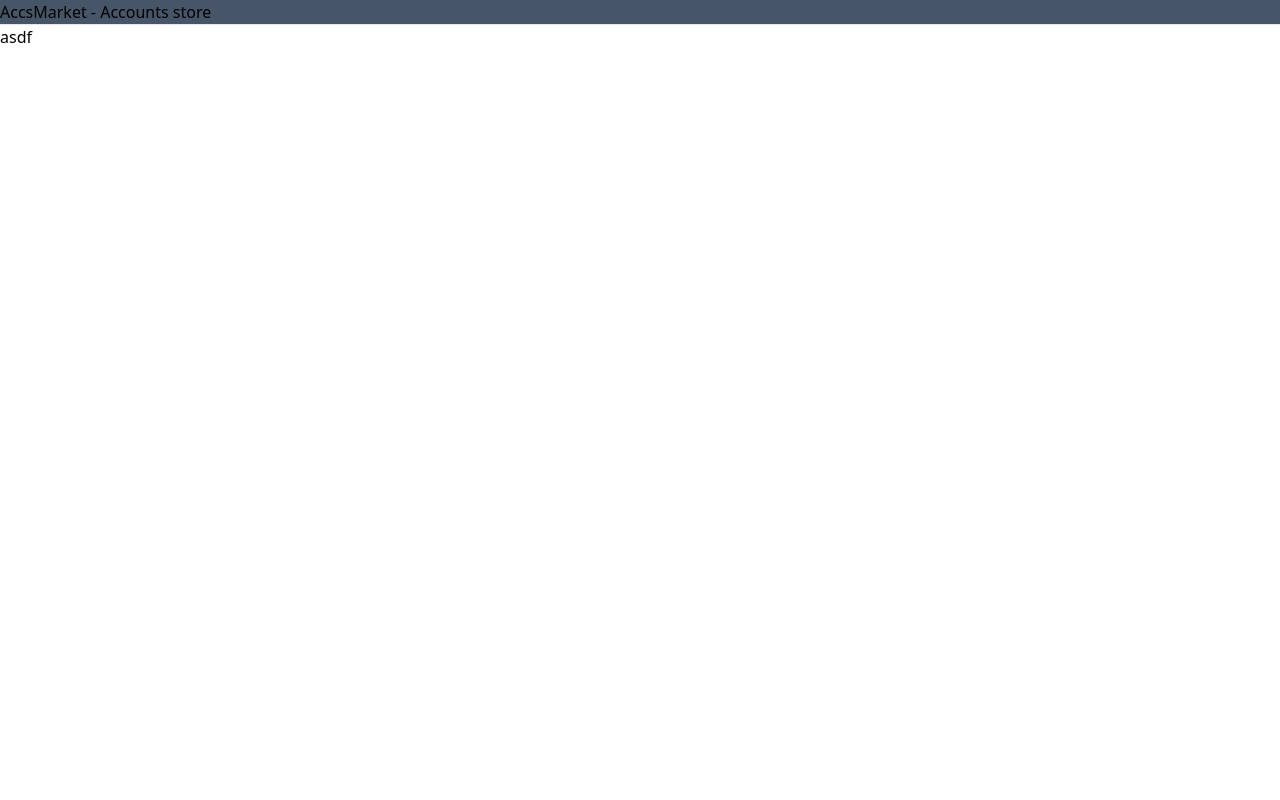
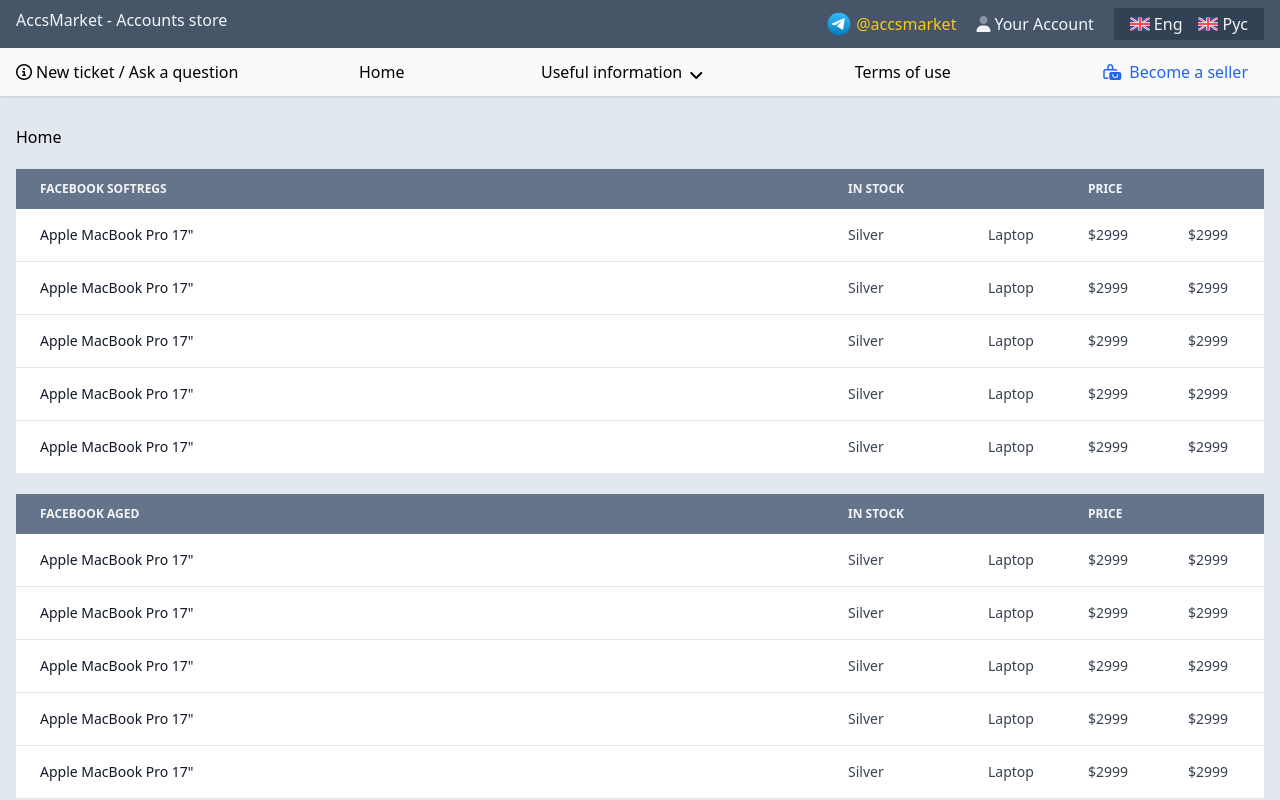
Before and after one commit to Skytimesoft/SocialMarketplaceFrontend, a Vue app: page / in a window 1280 px wide. Shown: the top 800 px of the page. Built offline with nearby package versions, Linux system fonts and the light colour scheme.

Commit message:
Layout preparing

```diff
--- a/index.html
+++ b/index.html
@@ -5,8 +5,9 @@
     <link rel="icon" href="/favicon.ico">
     <meta name="viewport" content="width=device-width, initial-scale=1.0">
     <title>Social Marketplace Frontend</title>
+    <link rel="stylesheet" href="/public/font-awesome/css/all.css">
   </head>
-  <body class="h-full">
+  <body class="h-full bg-slate-200">
     <div id="app"></div>
     <script type="module" src="/src/main.js"></script>
   </body>
--- /dev/null
+++ b/src/components/nav/TopBottomNav.vue
@@ -0,0 +1,21 @@
+<template>
+    <div class="flex justify-between px-4 py-2">
+        <div class="flex items-center gap-1">
+            <i class="fa-regular fa-circle-info"></i> New ticket / Ask a question
+        </div>
+        <button class="flex items-center gap-1">
+            Home
+        </button>
+        <div class="flex items-end gap-2 py-1 px-4">
+            Useful information
+            <i class="fa-solid fa-angle-down"></i>
+        </div>
+        <div class="flex items-center gap-4 py-1 px-4">
+            Terms of use
+        </div>
+        <div class="flex items-center gap-2 py-1 px-4 text-blue-600">
+            <i class="fa-regular fa-bags-shopping"></i>
+            Become a seller
+        </div>
+    </div>
+</template>
--- a/src/components/nav/TopNav.vue
+++ b/src/components/nav/TopNav.vue
@@ -1,11 +1,19 @@
 <template>
-    <div class="sticky top-0 border-b w-full bg-slate-600">
-        <div class="container mx-auto">
-            <TopSmallNav />
+    <div class="sticky top-0 border-b w-full z-[990]">
+        <div class="bg-slate-600 text-slate-100">
+            <div class="container mx-auto">
+                <TopSmallNav />
+            </div>
+        </div>
+        <div class="bg-slate-50 shadow">
+            <div class="container mx-auto">
+                <TopBottomNav />
+            </div>
         </div>
     </div>
 </template>
 
 <script setup>
+import TopBottomNav from './TopBottomNav.vue';
 import TopSmallNav from './TopSmallNav.vue';
 </script>
--- a/src/components/nav/TopSmallNav.vue
+++ b/src/components/nav/TopSmallNav.vue
@@ -1,5 +1,27 @@
 <template>
-    <div class="flex justify-between">
-        AccsMarket - Accounts store
+    <div class="flex justify-between px-4 py-2">
+        <div>
+            AccsMarket - Accounts store
+        </div>
+        <div class="flex items-center gap-5">
+            <a href="#" class="flex items-center gap-1">
+                <svg width="26" height="26" viewBox="0 0 32 32" fill="none" xmlns="http://www.w3.org/2000/svg"><circle cx="16" cy="16" r="14" fill="url(#a)"/><path d="M22.987 10.209c.124-.806-.642-1.441-1.358-1.127L7.365 15.345c-.514.225-.476 1.003.056 1.173l2.942.937c.562.179 1.17.086 1.66-.253l6.632-4.582c.2-.138.418.147.247.323l-4.774 4.922c-.463.477-.371 1.286.186 1.636l5.345 3.351c.6.376 1.37-.001 1.483-.726l1.845-11.917Z" fill="#fff"/><defs><linearGradient id="a" x1="16" y1="2" x2="16" y2="30" gradientUnits="userSpaceOnUse"><stop stop-color="#37BBFE"/><stop offset="1" stop-color="#007DBB"/></linearGradient></defs></svg>
+                <span class="text-yellow-400">@accsmarket</span>
+            </a>
+            <button class="flex items-center gap-1">
+                <i class="fa-duotone fa-user"></i>
+                Your Account
+            </button>
+            <div class="flex items-center gap-4 bg-slate-700 py-1 px-4">
+                <div class="flex items-center gap-1">
+                    <svg xmlns="http://www.w3.org/2000/svg" viewBox="0 0 20 20" style="enable-background:new 0 0 512 512" xml:space="preserve" width="20" height="20"><path style="fill:#41479b" d="M18.502 3.448H1.498A1.498 1.498 0 0 0 0 4.946v10.108c0 0.827 0.671 1.498 1.498 1.498h17.005A1.498 1.498 0 0 0 20 15.054V4.946a1.498 1.498 0 0 0 -1.498 -1.498z"/><path style="fill:#f5f5f5" d="M19.979 4.698a1.498 1.498 0 0 0 -1.477 -1.25h-0.39l-6.388 4.185V3.448h-3.448v4.185L1.888 3.448h-0.39c-0.743 0 -1.359 0.541 -1.477 1.25l5.46 3.578H0v3.448h5.481l-5.46 3.577a1.498 1.498 0 0 0 1.477 1.25h0.39l6.388 -4.185v4.185h3.448v-4.185l6.388 4.185h0.39c0.743 0 1.359 -0.541 1.477 -1.25l-5.46 -3.578H20v-3.448h-5.481l5.46 -3.577z"/><path style="fill:#ff4b55" d="M11.035 3.448h-2.069v5.517H0v2.069h8.965v5.517h2.069v-5.517H20v-2.069H11.035z"/><path style="fill:#ff4b55" d="m0.968 16.455 7.288 -4.731H6.99L0.36 16.028a1.5 1.5 0 0 0 0.608 0.428zm12.562 -4.731h-1.267l7.059 4.582a1.505 1.505 0 0 0 0.48 -0.511l-6.272 -4.072zM0.158 4.276l6.162 3.999h1.267L0.605 3.744a1.504 1.504 0 0 0 -0.446 0.532zm12.833 3.999 6.642 -4.312a1.5 1.5 0 0 0 -0.613 -0.424l-7.297 4.736h1.267z"/></svg>
+                    Eng
+                </div>
+                <div class="flex items-center gap-1">
+                    <svg xmlns="http://www.w3.org/2000/svg" viewBox="0 0 20 20" style="enable-background:new 0 0 512 512" xml:space="preserve" width="20" height="20"><path style="fill:#41479b" d="M18.502 3.448H1.498A1.498 1.498 0 0 0 0 4.946v10.108c0 0.827 0.671 1.498 1.498 1.498h17.005A1.498 1.498 0 0 0 20 15.054V4.946a1.498 1.498 0 0 0 -1.498 -1.498z"/><path style="fill:#f5f5f5" d="M19.979 4.698a1.498 1.498 0 0 0 -1.477 -1.25h-0.39l-6.388 4.185V3.448h-3.448v4.185L1.888 3.448h-0.39c-0.743 0 -1.359 0.541 -1.477 1.25l5.46 3.578H0v3.448h5.481l-5.46 3.577a1.498 1.498 0 0 0 1.477 1.25h0.39l6.388 -4.185v4.185h3.448v-4.185l6.388 4.185h0.39c0.743 0 1.359 -0.541 1.477 -1.25l-5.46 -3.578H20v-3.448h-5.481l5.46 -3.577z"/><path style="fill:#ff4b55" d="M11.035 3.448h-2.069v5.517H0v2.069h8.965v5.517h2.069v-5.517H20v-2.069H11.035z"/><path style="fill:#ff4b55" d="m0.968 16.455 7.288 -4.731H6.99L0.36 16.028a1.5 1.5 0 0 0 0.608 0.428zm12.562 -4.731h-1.267l7.059 4.582a1.505 1.505 0 0 0 0.48 -0.511l-6.272 -4.072zM0.158 4.276l6.162 3.999h1.267L0.605 3.744a1.504 1.504 0 0 0 -0.446 0.532zm12.833 3.999 6.642 -4.312a1.5 1.5 0 0 0 -0.613 -0.424l-7.297 4.736h1.267z"/></svg>
+                    Pyc
+                </div>
+            </div>
+        </div>
     </div>
 </template>
--- a/src/main.js
+++ b/src/main.js
@@ -3,6 +3,7 @@
 import { createApp } from 'vue'
 import App from './App.vue'
 import router from './router'
+// import './assets/font-awesome/css/all.css'
 
 const app = createApp(App)
 
--- a/src/views/HomeView.vue
+++ b/src/views/HomeView.vue
@@ -1,9 +1,53 @@
+<template>
+	<div class="container mx-auto px-4 mt-7">
+		<h3>Home</h3>
+
+		<div v-for="(item, index) in data" :key="index">
+			<div class="relative overflow-x-auto mt-5">
+				<table class="w-full text-sm text-left text-gray-700 bg-white">
+					<thead class="text-xs text-gray-100 uppercase bg-slate-500">
+						<tr>
+							<th scope="col" class="px-6 py-3">
+								{{ item }}
+							</th>
+							<th scope="col" class="px-6 py-3 w-[140px]">
+								In stock
+							</th>
+							<th scope="col" class="px-6 py-3 w-[100px]"></th>
+							<th scope="col" class="px-6 py-3 w-[100px]">
+								Price
+							</th>
+							<th scope="col" class="px-6 py-3 w-[100px]"></th>
+						</tr>
+					</thead>
+					<tbody>
+						<tr v-for="item in 5" :key="item*Math.random()" class="border-b hover:bg-slate-100">
+							<th scope="row" class="px-6 py-4 font-medium text-gray-900 whitespace-nowrap dark:text-white">
+								Apple MacBook Pro 17"
+							</th>
+							<td class="px-6 py-4 w-[140px]">
+								Silver
+							</td>
+							<td class="px-6 py-4 w-[100px]">
+								Laptop
+							</td>
+							<td class="px-6 py-4 w-[100px]">
+								$2999
+							</td>
+							<td class="px-6 py-4 w-[100px]">
+								$2999
+							</td>
+						</tr>
+					</tbody>
+				</table>
+			</div>
+		</div>
+
+	</div>
+</template>
+
 <script setup>
+import { ref } from 'vue'
 
+const data = ref(['Facebook Softregs', 'Facebook Aged', 'Facebook With friends', 'Facebook With friends and age', 'Facebook For advertising', 'Instagram Softreg', 'Instagram With real subscribers', 'Instagram Boost likes'])
 </script>
-
-<template>
-  <main>
- asdf
-  </main>
-</template>
```
Also changed, not shown: public/font-awesome/webfonts/fa-brands-400.woff2 (added), public/font-awesome/webfonts/fa-duotone-900.woff2.
